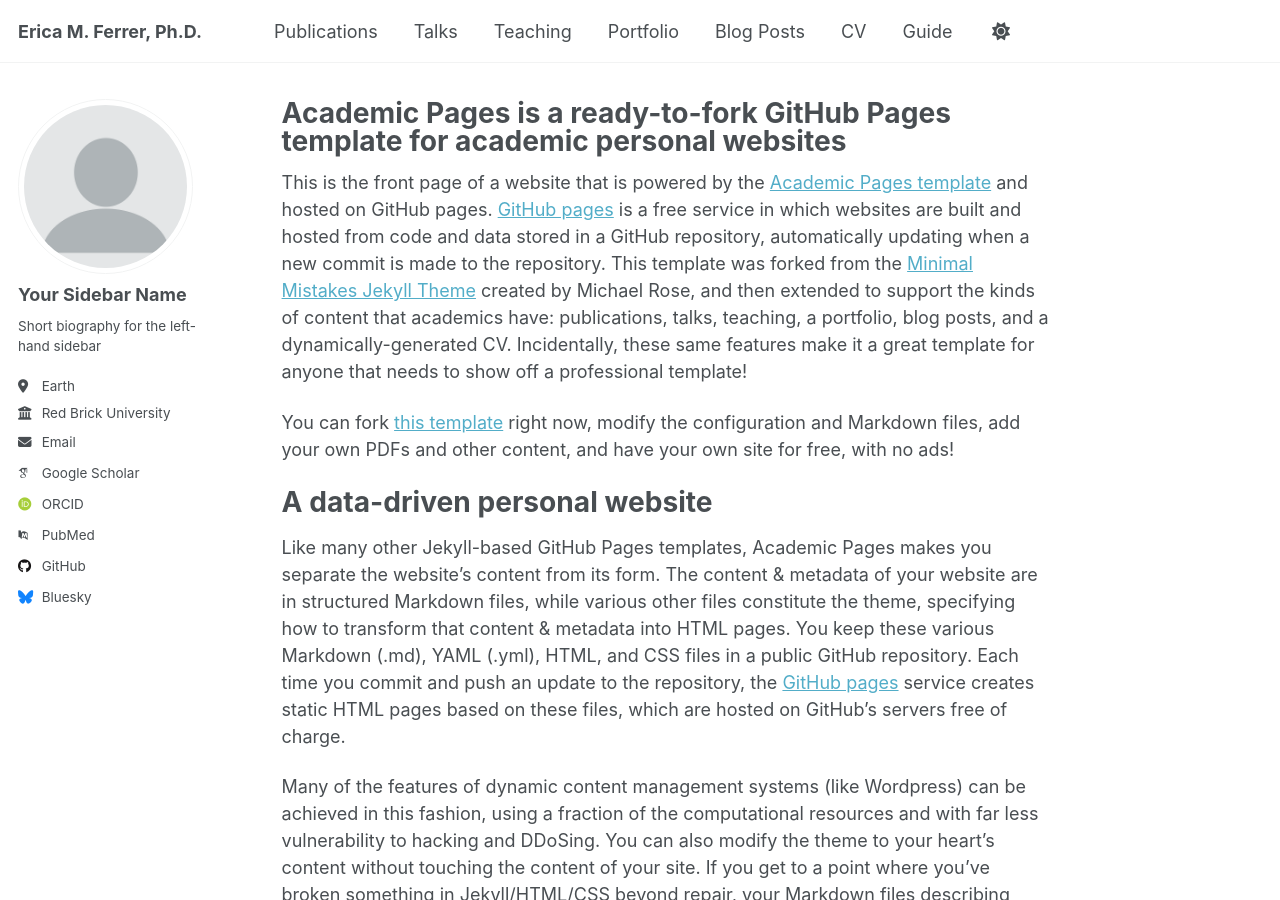
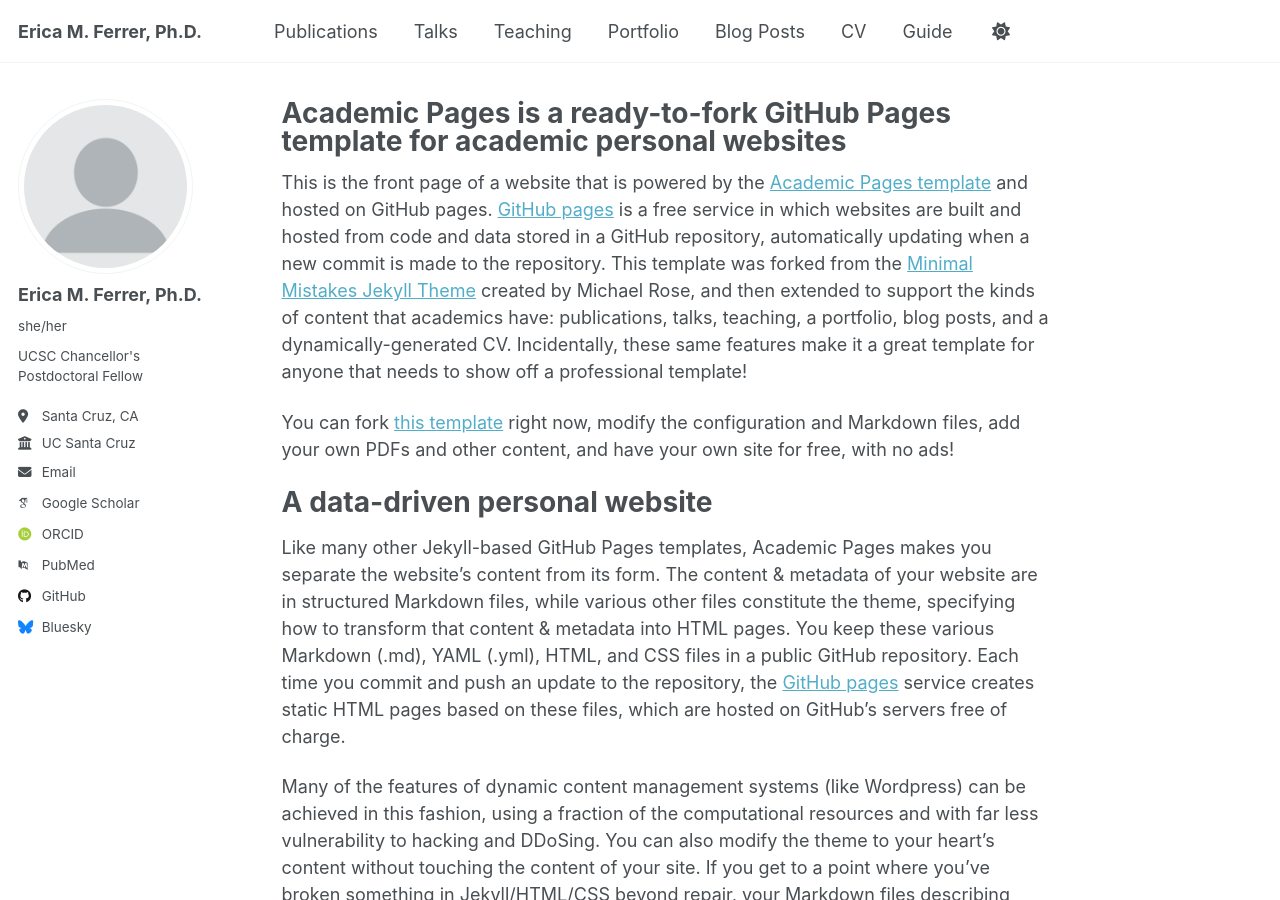
Before and after one commit to emferrer/emferrer.github.io, a Jekyll site: the page built from _pages/about.md, in a window 1280 px wide and 900 px high. Built offline with Jekyll 4.4.1, drawn with Linux system fonts in a browser that asks for light colours; some web fonts are replaced; a script that is not in the unit is left out.

Commit message:
Update _config.yml
Adding bio details

```diff
--- a/_config.yml
+++ b/_config.yml
@@ -23,11 +23,11 @@ repository               : "academicpages/academicpages.github.io"
 author:
   # Biographic information
   avatar           : "profile.png"
-  name             : "Your Sidebar Name"
-  pronouns         : # example: "she/her"
-  bio              : "Short biography for the left-hand sidebar"
-  location         : "Earth"
-  employer         : "Red Brick University"
+  name             : "Erica M. Ferrer, Ph.D."
+  pronouns         : "she/her"
+  bio              : "UCSC Chancellor's Postdoctoral Fellow"
+  location         : "Santa Cruz, CA"
+  employer         : "UC Santa Cruz"
   uri              : # URL
   email            : "none@example.org"
 
```
